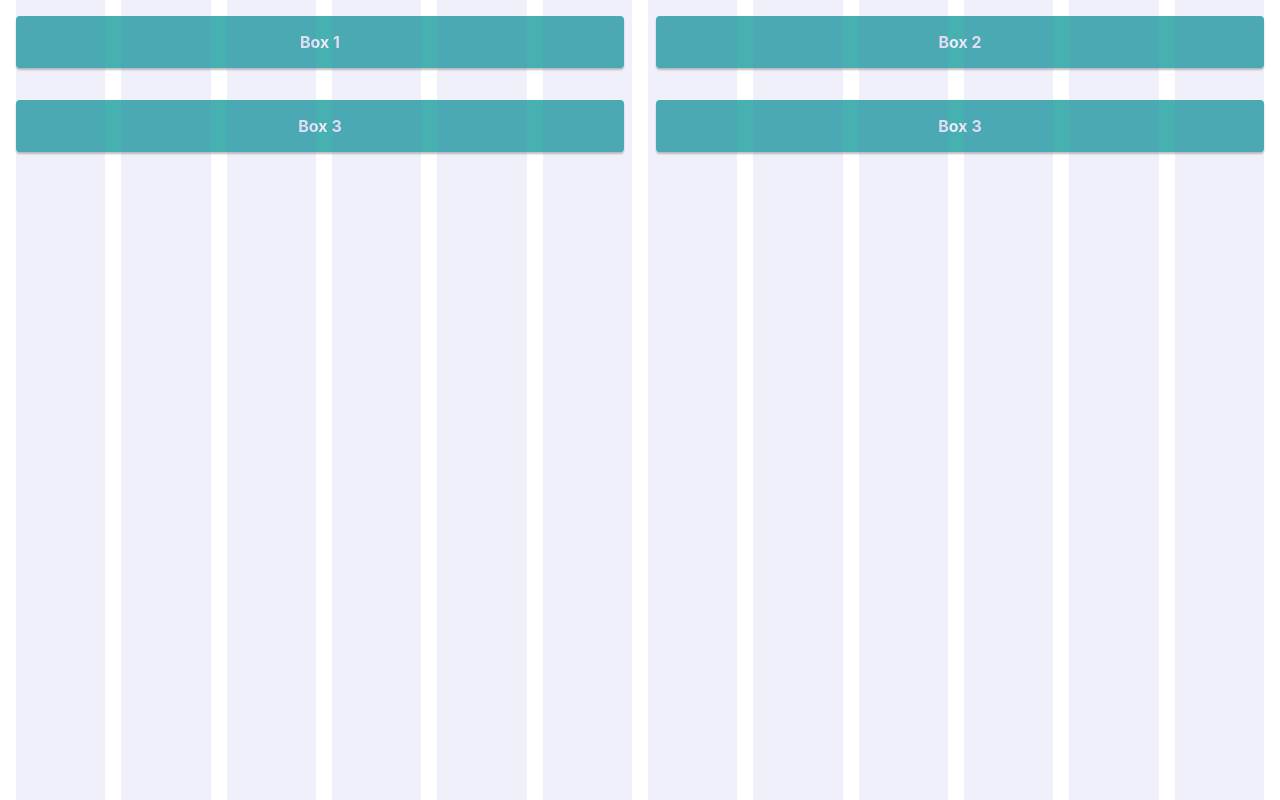
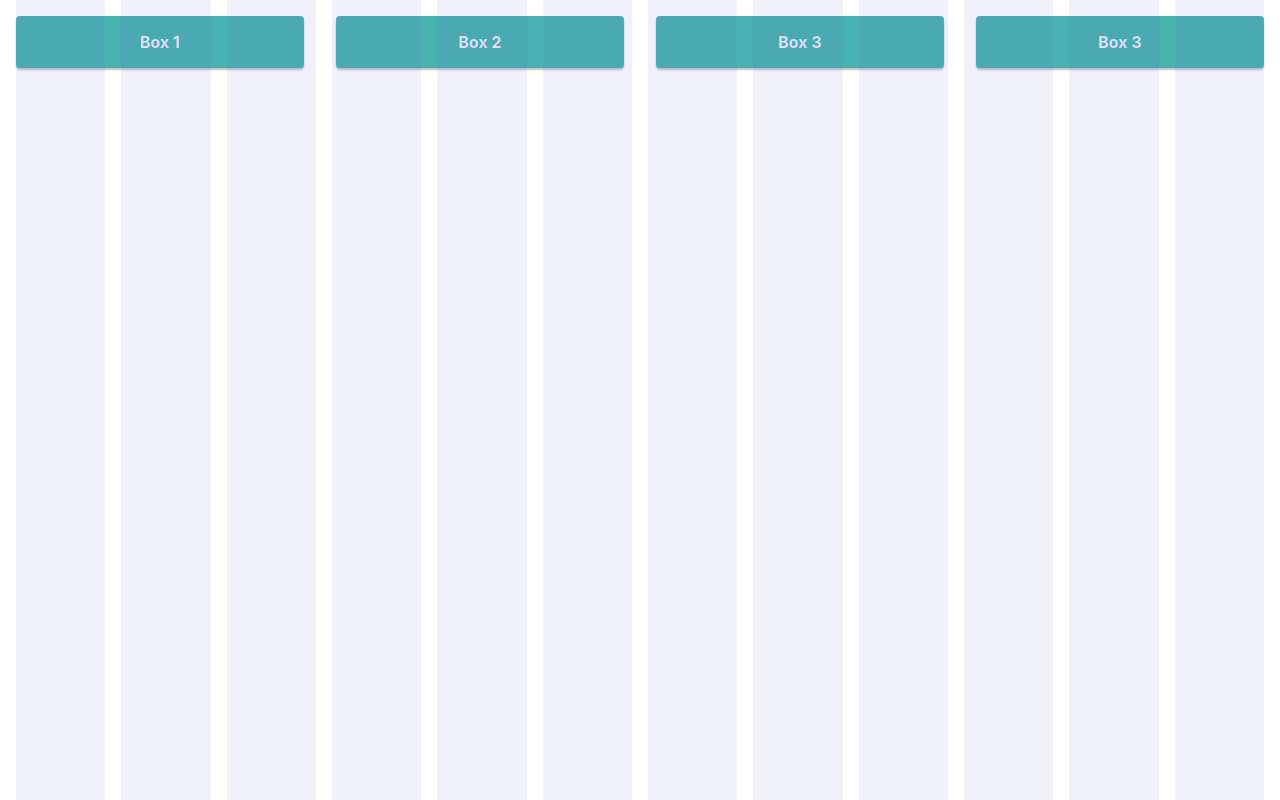
Before and after one commit to AdrianValdes/grid_typescript_storybook, a React (Create React App) app: page / in a window 1280 px wide. Built offline with nearby package versions, Linux system fonts and the light colour scheme.

Commit message:
feature: add resposivness

```diff
--- a/src/App.tsx
+++ b/src/App.tsx
@@ -8,19 +8,19 @@ function App() {
     <div className='App'>
       <GridRuler spacing='sm' />
       <Grid container spacing='md'>
-        <Grid item cols={6}>
+        <Grid item xs={12} sm={6} md={4} lg={3}>
           <Box>Box 1</Box>
         </Grid>
 
-        <Grid item cols={6}>
+        <Grid item xs={12} sm={6} md={4} lg={3}>
           <Box>Box 2</Box>
         </Grid>
 
-        <Grid item cols={6}>
+        <Grid item xs={12} sm={6} md={4} lg={3}>
           <Box>Box 3</Box>
         </Grid>
 
-        <Grid item cols={6}>
+        <Grid item xs={12} sm={6} md={4} lg={3}>
           <Box>Box 3</Box>
         </Grid>
       </Grid>
--- a/src/components/Grid/Grid.module.scss
+++ b/src/components/Grid/Grid.module.scss
@@ -3,6 +3,18 @@ $spacing: (
   'md': 16px,
   'lg': 24px,
 );
+
+$breakpoints: (
+  'sm': 600px,
+  'md': 900px,
+  'lg': 1280px,
+);
+
+@mixin breakpoint($name) {
+  @media screen and (min-width: map-get($breakpoints, $name)) {
+    @content;
+  }
+}
 
 .Grid {
   &_container {
@@ -13,12 +25,36 @@ $spacing: (
   &_item {
     display: block;
   }
+
   @for $i from 1 to 13 {
-    &_cols_#{$i} {
+    &_xs_#{$i} {
       flex-basis: $i/12 * 100%;
     }
   }
 
+  @include breakpoint('sm') {
+    @for $i from 1 to 13 {
+      &_sm_#{$i} {
+        flex-basis: $i/12 * 100%;
+      }
+    }
+  }
+
+  @include breakpoint('md') {
+    @for $i from 1 to 13 {
+      &_md_#{$i} {
+        flex-basis: $i/12 * 100%;
+      }
+    }
+  }
+
+  @include breakpoint('lg') {
+    @for $i from 1 to 13 {
+      &_lg_#{$i} {
+        flex-basis: $i/12 * 100%;
+      }
+    }
+  }
   @each $name, $value in $spacing {
     &_spacing_#{$name} {
       margin: -$value;
--- a/src/components/Grid/Grid.tsx
+++ b/src/components/Grid/Grid.tsx
@@ -9,7 +9,10 @@ type PropTypes = {
   children: ReactNode;
   container?: boolean;
   item?: boolean;
-  cols?: Cols;
+  xs?: Cols;
+  sm?: Cols;
+  md?: Cols;
+  lg?: Cols;
   spacing?: Spacing;
 };
 
@@ -17,13 +20,19 @@ const Grid = ({
   children,
   container,
   item,
-  cols,
+  xs,
+  sm,
+  md,
+  lg,
   spacing,
 }: PropTypes): JSX.Element => {
   const classNames = cn({
     [styles.Grid_container]: container,
     [styles.Grid_item]: item,
-    [styles[`Grid_cols_${cols}`]]: cols,
+    [styles[`Grid_xs_${xs}`]]: xs,
+    [styles[`Grid_sm_${sm}`]]: sm,
+    [styles[`Grid_md_${md}`]]: md,
+    [styles[`Grid_lg_${lg}`]]: lg,
     [styles[`Grid_spacing_${spacing}`]]: spacing,
   });
   return <div className={classNames}>{children}</div>;
```
